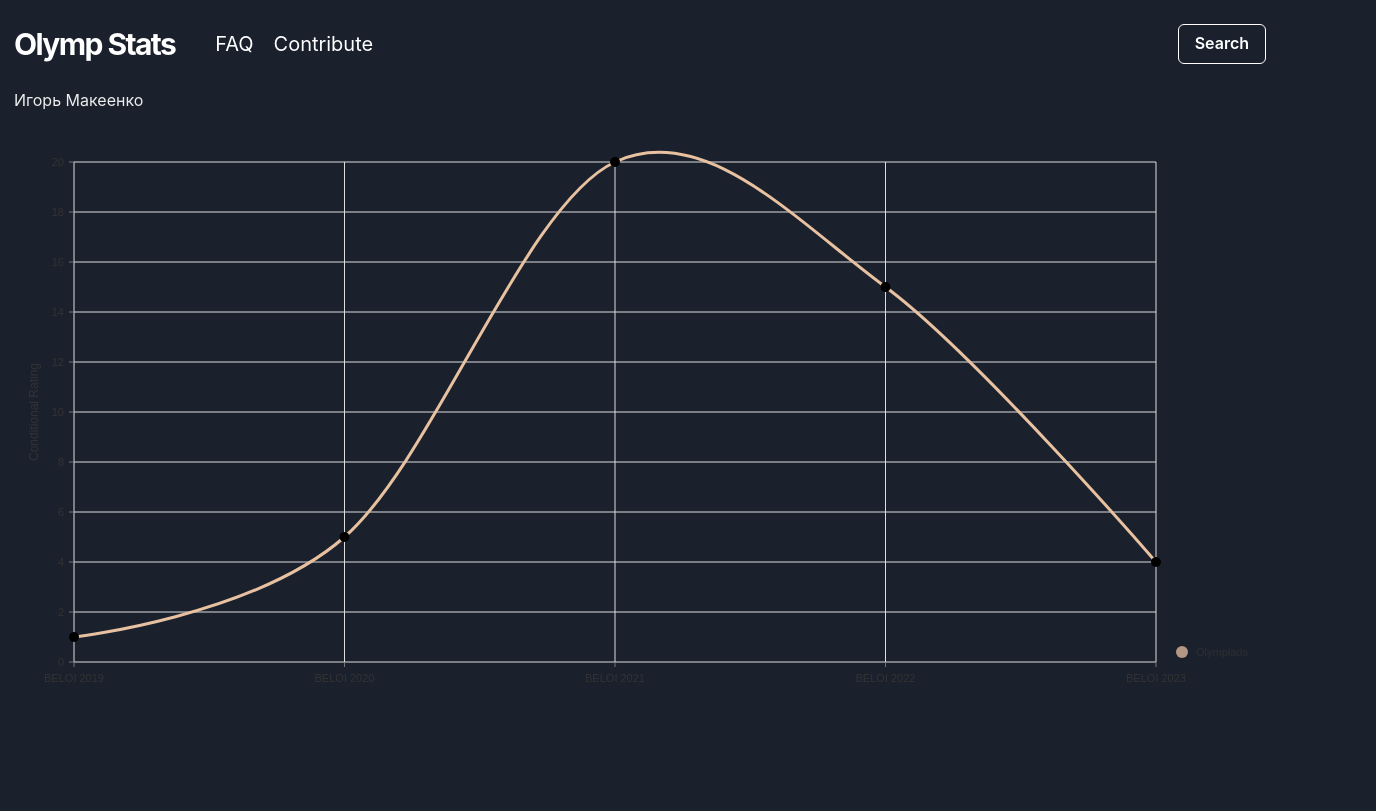
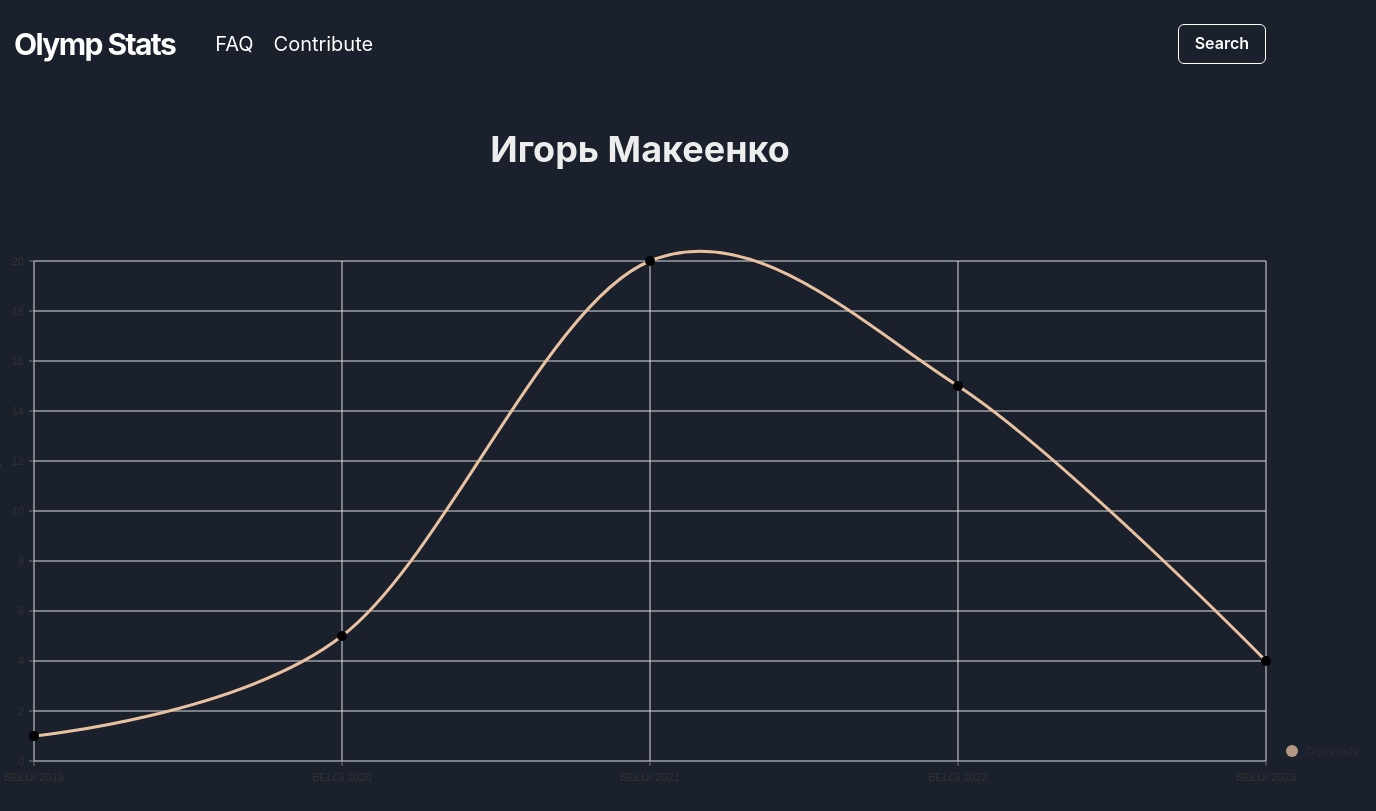
Before and after one commit to bkonopl/olymp-stats-reviewer, a React (Create React App) app: page /profile/1 in a window 1280 px wide. Shown: the whole page, 1376 px wide, since content can reach past the window. Built offline with nearby package versions, Linux system fonts and the light colour scheme.

Commit message:
final fix: chart

```diff
--- a/src/modules/Profile/Profile.tsx
+++ b/src/modules/Profile/Profile.tsx
@@ -1,4 +1,4 @@
-import { Box, Flex, Spinner } from '@chakra-ui/react'
+import { Box, Flex, Spinner, Heading } from '@chakra-ui/react'
 import React, { useEffect, useState } from 'react'
 import { useParams } from 'react-router'
 import { createClient } from 'src/api'
@@ -34,8 +34,10 @@ export const Profile: React.FC = () => {
 
   return (
     <ModuleLayout>
-      <Box>{participant.name}</Box>
-      <Box className="chart" height="600px" width="100%">
+      <Box marginY="40px" textAlign="center">
+        <Heading>{participant.name}</Heading>
+      </Box>
+      <Box className="chart" height="600px" marginLeft="-40px" width="calc(100% + 150px)">
         <Chart data={participant.olympiads} />
       </Box>
     </ModuleLayout>
--- a/src/modules/Profile/components/Chart/Chart.tsx
+++ b/src/modules/Profile/components/Chart/Chart.tsx
@@ -18,7 +18,7 @@ export const Chart: React.FC<Props> = ({ data }) => {
       { key: 'Olympiad:', value: olympiad.name },
       { key: 'Place:', value: olympiad.place },
       { key: 'Result:', value: olympiad.degree },
-      { key: 'Conditional Rate', value: String(olympiad.rate) },
+      { key: 'Conditional Rate:', value: String(olympiad.rate) },
     ]
 
     if (olympiad.date) items.push({ key: 'Date', value: olympiad.date })
--- a/src/providers/CatchModalProvider/components/CatchModal/CatchModal.tsx
+++ b/src/providers/CatchModalProvider/components/CatchModal/CatchModal.tsx
@@ -1,4 +1,13 @@
-import { Box, Flex, Modal, ModalContent, ModalOverlay, ModalProps, Text } from '@chakra-ui/react'
+import {
+  Box,
+  Flex,
+  Modal,
+  ModalContent,
+  ModalOverlay,
+  ModalProps,
+  Text,
+  Button,
+} from '@chakra-ui/react'
 import React from 'react'
 
 interface ICatchModal extends Omit<ModalProps, 'children'> {
@@ -17,6 +26,9 @@ export const CatchModal: React.FC<ICatchModal> = ({ items, ...props }) => {
               <Text>{value}</Text>
             </Flex>
           ))}
+          <Flex justifyContent="space-between" mt="20px" width="100%">
+            <Button onClick={props.onClose}>Close</Button>
+          </Flex>
         </Box>
       </ModalContent>
     </Modal>
```
